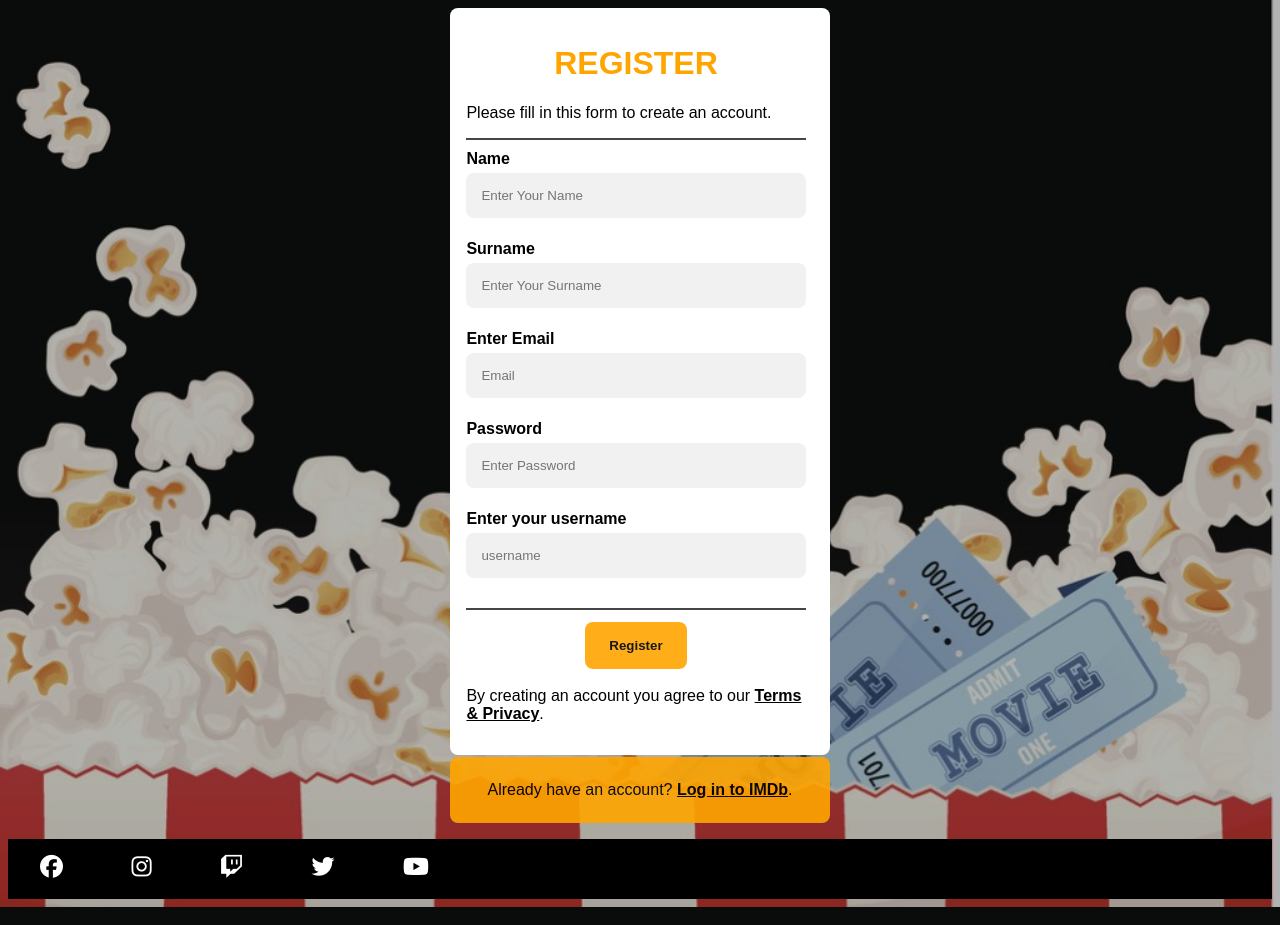
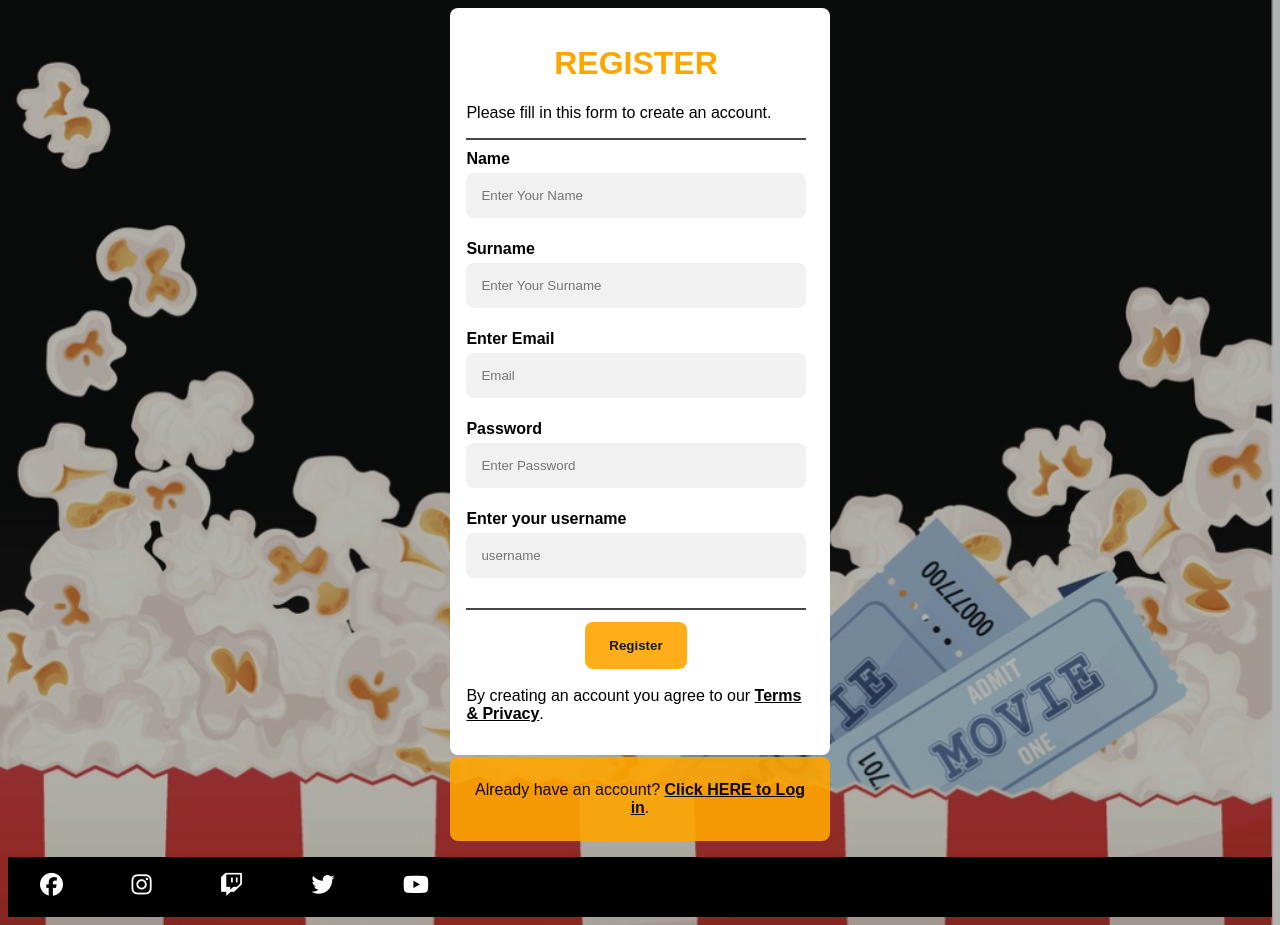
Before and after one commit to andjela1999/PIA-homeworks, a PHP site: page /registracija.php in a window 1280 px wide. Run offline with PHP 8.4, Linux system fonts and the light colour scheme; some libraries are stand-ins or nearby versions.

Commit message:
Update registracija.php

```diff
--- a/hw-4/registracija.php
+++ b/hw-4/registracija.php
@@ -41,7 +41,7 @@
   </div>
 
   <div class="container signin">
-    <p>Already have an account? <a href="login.php">Log in to IMDb</a>.</p>
+    <p>Already have an account? <a href="login.php">Click HERE to Log in</a>.</p>
   </div>
   <footer>
     <div class="row text-center">
```
